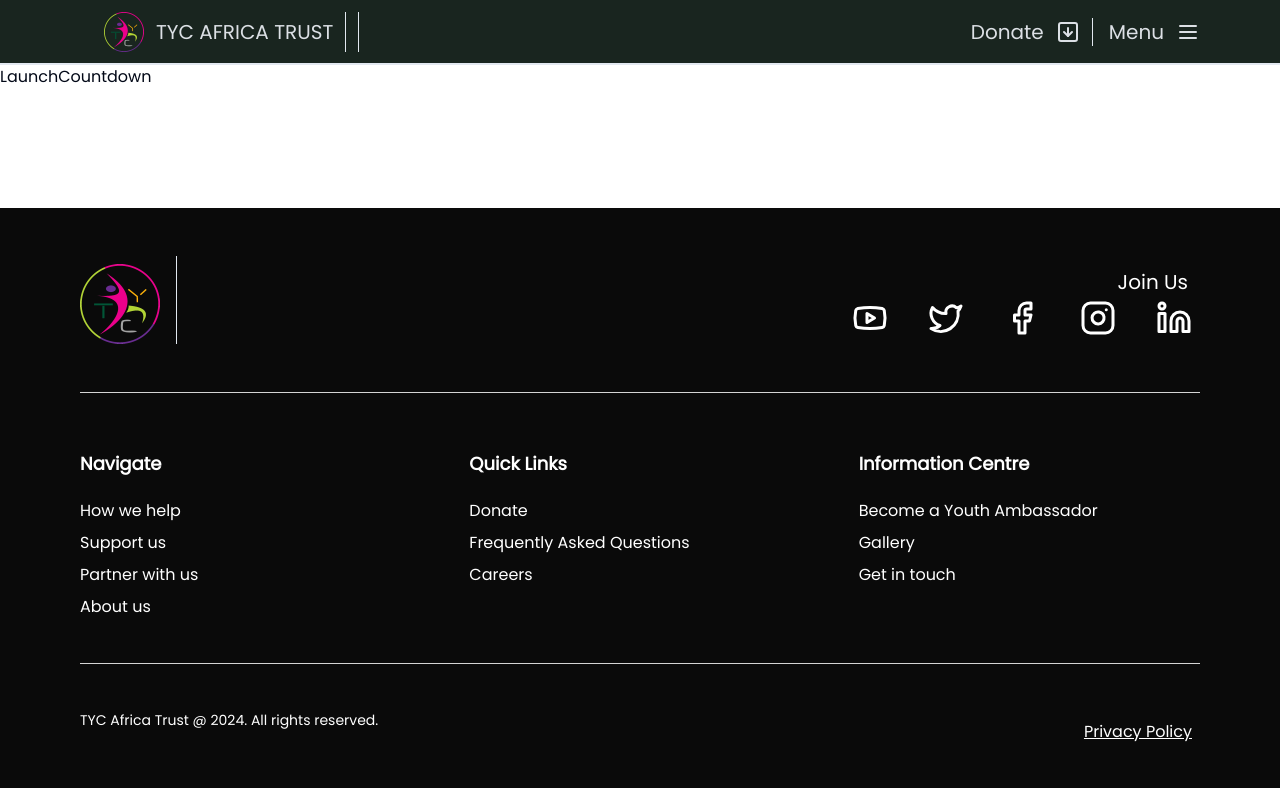
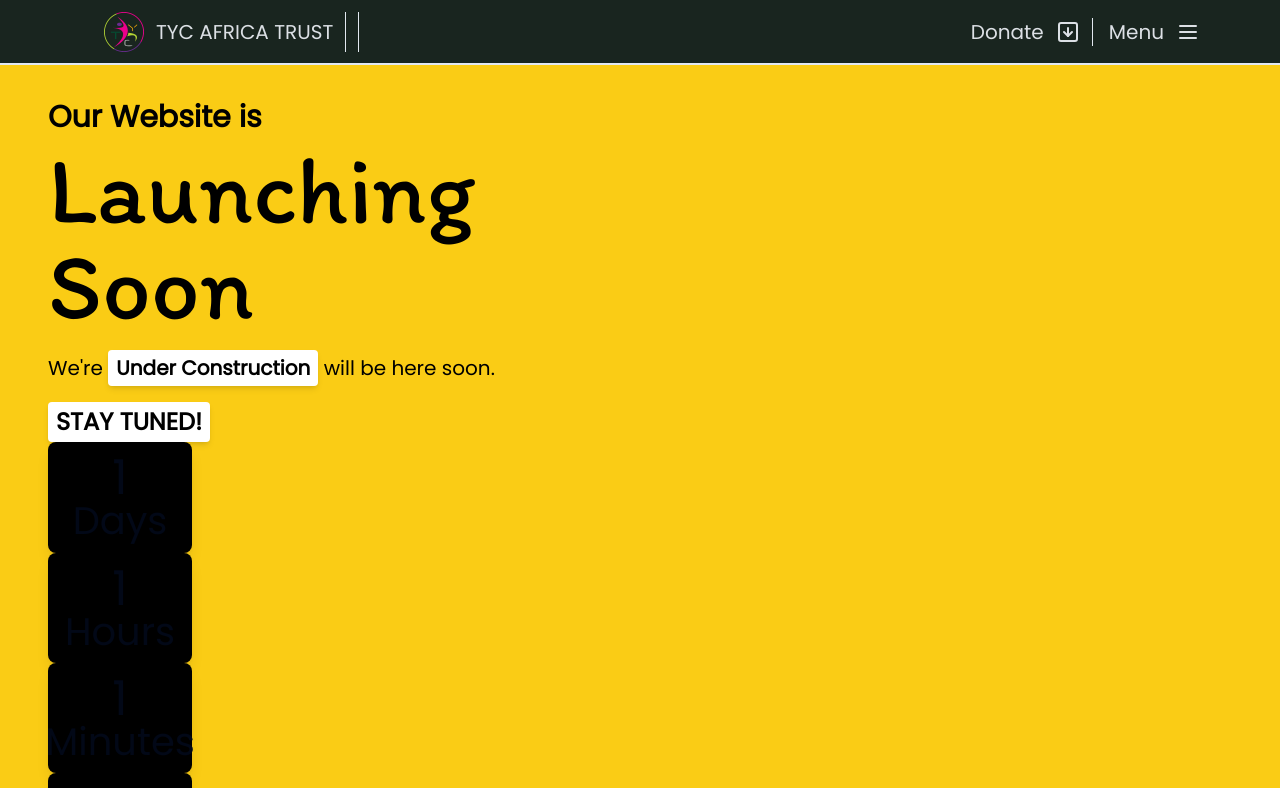
Before and after one commit to BabaMboga/TYC-main, a Next.js app: page / in a window 1280 px wide. Shown: the top 788 px of the page. Built offline with nearby package versions, Linux system fonts and the light colour scheme.

Commit message:
added well designed countdown page

```diff
--- a/components/LaunchCountdown.tsx
+++ b/components/LaunchCountdown.tsx
@@ -1,8 +1,43 @@
 import React from 'react'
+import { Montserrat } from 'next/font/google';
+import { Itim } from 'next/font/google';
+
+const montserrat = Montserrat({ weight: ["500", "600"], subsets: ["latin"]});
+const itim = Itim({weight: ["400"], subsets: ["latin"]});
 
 const LaunchCountdown = () => {
   return (
-    <div>LaunchCountdown</div>
+    <main className="bg-yellow-400 container mx-auto h-screen flex justify-center items-center">
+      <section className="px-4 w-full flex justify-between items-center">
+        <aside className="w-1/2">
+          <h1 className='text-8xl mb-5 text-black'>
+            <small className='text-3xl font-semibold'>Our Website is</small>
+            <br />
+            <span className={itim.className}>Launching Soon</span>
+          </h1>
+          <h2 className='text-black text-xl'>
+            We&apos;re{" "}
+            <span className='bg-white px-2 py-1 font-semibold rounded shadow-md'>Under Construction</span> will be here soon.
+          </h2>
+          <h3 className='bg-white text-black font-semibold text-2xl uppercase px-2 py-1 inline-block rounded shadow-md mt-5'>Stay Tuned!</h3>
+          <div>
+            <span className='flex flex-col justify-center items-center bg-black text-yellow text-5xl w-36 py-3 shadow-lg rounded-lg'>
+              1<small> Days</small>
+            </span>
+            <span className='flex flex-col justify-center items-center bg-black text-yellow text-5xl w-36 py-3 shadow-lg rounded-lg'>
+              1<small> Hours</small>
+            </span>
+            <span className='flex flex-col justify-center items-center bg-black text-yellow text-5xl w-36 py-3 shadow-lg rounded-lg'>
+              1<small> Minutes</small>
+            </span>
+            <span className='flex flex-col justify-center items-center bg-black text-yellow text-5xl w-36 py-3 shadow-lg rounded-lg'>
+              1<small> Seconds</small>
+            </span>
+          </div>
+        </aside>
+        <aside className="w-1/2"></aside>
+      </section>
+    </main>
   )
 }
 
--- a/tailwind.config.ts
+++ b/tailwind.config.ts
@@ -7,6 +7,11 @@ const config: Config = {
     './app/**/*.{js,ts,jsx,tsx,mdx}',
   ],
   theme: {
+    colors: {
+      yellow: "#fece00",
+      black: "#000",
+      white: "#fff"
+    },
     extend: {
       backgroundImage: {
         'gradient-radial': 'radial-gradient(var(--tw-gradient-stops))',
```
